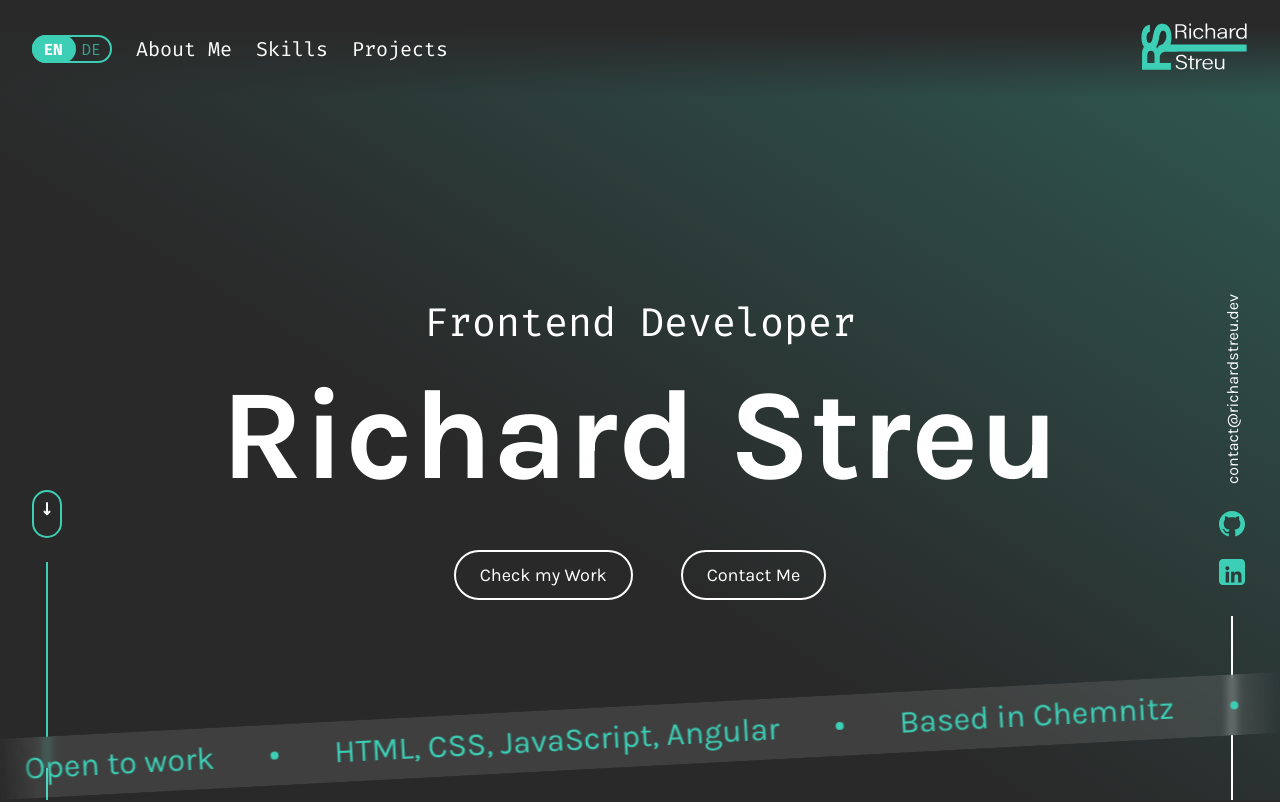
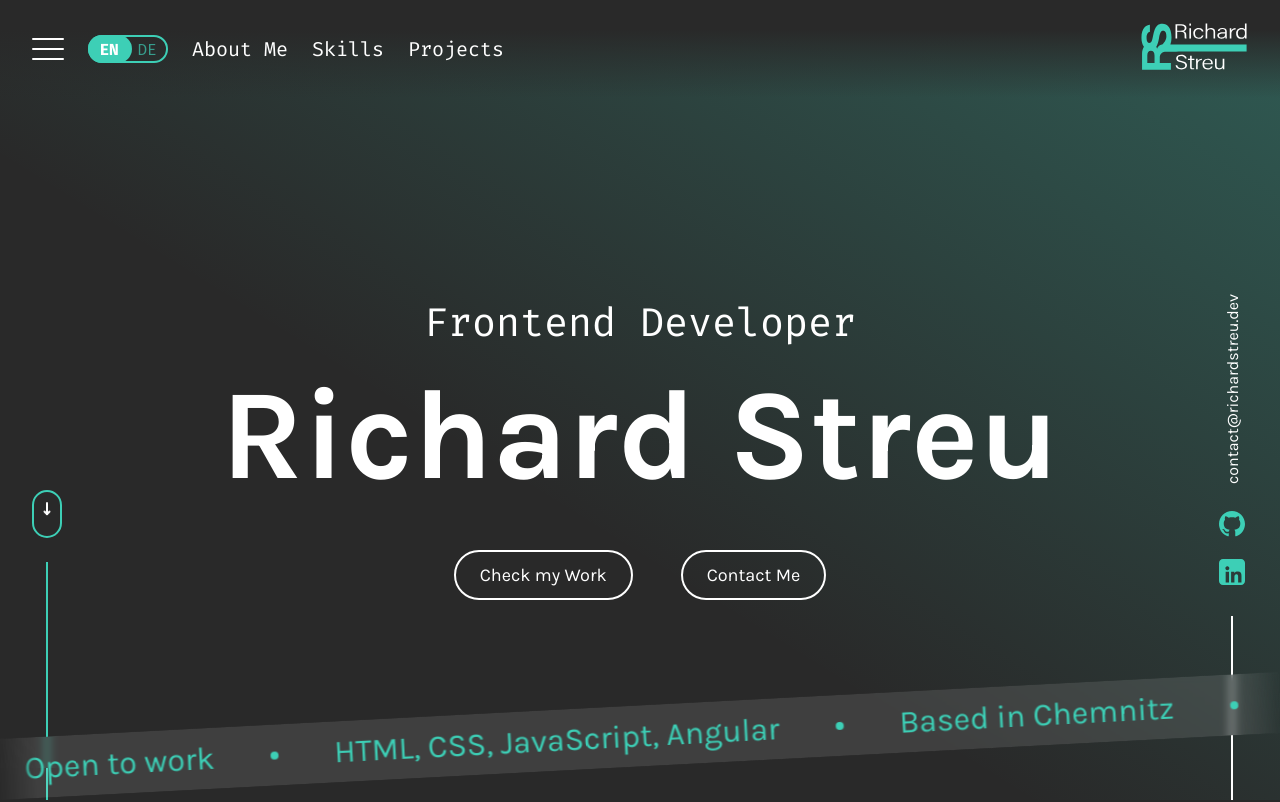
Before and after one commit to RichardStreu/portfolioAngular, an Angular app: page / in a window 1280 px wide. Shown: the top 802 px of the page. Built offline with nearby package versions, Linux system fonts and the light colour scheme.

Commit message:
feat: add burger menu toggle functionality to header component

```diff
--- a/src/app/core/header/header.component.html
+++ b/src/app/core/header/header.component.html
@@ -2,6 +2,14 @@
   <div class="contentWrapper">
     <div class="headerContent">
       <div class="headerNavbar">
+        <div
+          class="burgerIcon"
+          [ngClass]="{'burgerIcon': true, 'burgerVisible': isBurgerMenuVisible}"
+          (click)="showHideBurgerMenu()">
+          <div></div>
+          <div></div>
+          <div></div>
+        </div>
         <div
           class="languageButton"
           [class.active]="lang"
--- a/src/app/core/header/header.component.scss
+++ b/src/app/core/header/header.component.scss
@@ -18,6 +18,43 @@ header {
     display: flex;
     align-items: center;
     gap: 1.5rem;
+
+    .burgerIcon {
+      width: 32px;
+      display: flex;
+      flex-direction: column;
+      gap: 0.5rem;
+      cursor: pointer;
+
+      &:hover div {
+        background-color: $color-highLight;
+      }
+
+      div {
+        width: 100%;
+        height: 2px;
+        background-color: white;
+        border-radius: 100vh;
+        transition: all 0.2s ease-in-out;
+      }
+    }
+
+    .burgerVisible {
+      div:nth-child(1) {
+        transform-origin: bottom left;
+        transform: rotate(45deg) translateY(-2px) scaleX(0.99);
+      }
+
+      div:nth-child(2) {
+        transform-origin: right;
+        transform: scaleX(0);
+      }
+
+      div:nth-child(3) {
+        transform-origin: top left;
+        transform: rotate(-45deg) translateY(2px) scaleX(0.98);
+      }
+    }
 
     .languageButton {
       width: 80px;
@@ -117,6 +154,4 @@ header {
       fill: $color-highLight;
     }
   }
-
-
 }
--- a/src/app/core/header/header.component.ts
+++ b/src/app/core/header/header.component.ts
@@ -1,11 +1,12 @@
 import { Component, inject } from '@angular/core';
 import { LanguageService } from '../../services/language.service';
 import { RouterModule } from '@angular/router';
+import { CommonModule } from '@angular/common';
 
 @Component({
   selector: 'app-header',
   standalone: true,
-  imports: [RouterModule],
+  imports: [RouterModule, CommonModule],
   templateUrl: './header.component.html',
   styleUrl: './header.component.scss',
 })
@@ -27,6 +28,12 @@ export class HeaderComponent {
   switchButton() {
     this.lang = !this.lang;
     this.languageService.switchLanguage();
+  }
+
+  isBurgerMenuVisible: boolean = false;
+
+  showHideBurgerMenu() {
+    this.isBurgerMenuVisible = !this.isBurgerMenuVisible;
   }
 
   /**
```
